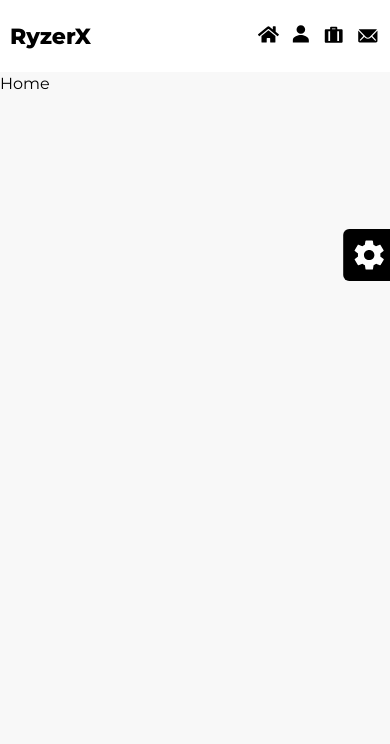
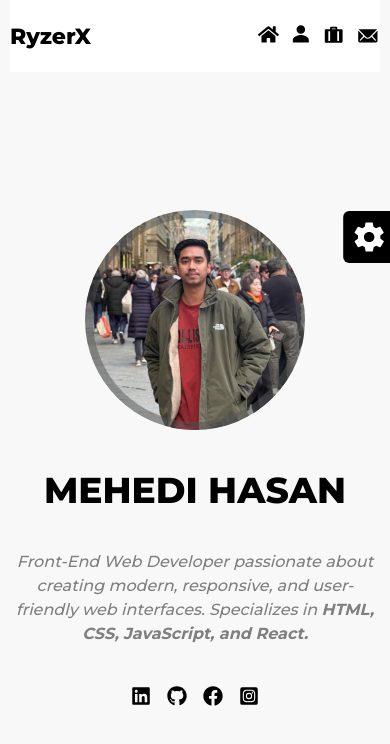
Before and after one commit to mehedihasan101101/Portfolio-Mehedi, a React (Vite) app: page / in a window 390 px wide. Shown: the top 744 px of the page. Built offline with nearby package versions, Linux system fonts and the light colour scheme.

Commit message:
Create responsive home page with brief about Mehedi Hasan, profile image, and social links

```diff
--- a/src/components/nav/Nav.tsx
+++ b/src/components/nav/Nav.tsx
@@ -24,7 +24,7 @@ const navFields: NavFields[] = [
 const Nav = () => {
 
     return (
-        <div className="lg:w-[23%] lg:h-screen h-18 lg:px-0 px-2.5 flex items-center justify-center  bg-sideBarBgColor">
+        <div className="lg:w-[23%] lg:h-screen h-18 lg:px-0  flex items-center justify-center  bg-sideBarBgColor">
             <div className="flex lg:flex-col lg:w-auto w-full lg:items-start items-center lg:justify-normal justify-between lg:space-y-12">
                 <h1 className=" lg:text-[32px] md:text-[25px] text-[22px]  font-extrabold">RyzerX</h1>
 
--- a/src/index.css
+++ b/src/index.css
@@ -12,7 +12,10 @@
     --color-primaryTextColor: var(--color-primaryTextColor);
     --color-secondaryTextColor: var(--color-secondaryTextColor);
     --color-themeSettingTabBg: var(--color-themeSettingTabBg);
-    --color-textThemeController: var(--color-textThemeController)
+    --color-textThemeController: var(--color-textThemeController);
+    --breakpoint-sm: 640px;
+    --breakpoint-md: 768px;
+    --breakpoint-lg: 1200px;
 }
 
 [data-theme="lightMode"] {
--- a/src/layout/RootLayout.tsx
+++ b/src/layout/RootLayout.tsx
@@ -35,9 +35,9 @@ const RootLayout = () => {
 
     const { setLightMode, setDarkMode } = useThemeControll()
     return (
-        <div className="flex lg:flex-row flex-col relative overflow-x-hidden">
+        <div className="flex lg:px-0 px-2.5 min-h-screen lg:flex-row flex-col relative overflow-x-hidden">
             <Nav></Nav>
-            <main className=" w-[77%] lg:h-screen  ">
+            <main className=" lg:w-[77%] flex-1  flex flex-col ">
                 <Outlet></Outlet>
             </main>
 
--- a/src/pages/Home.tsx
+++ b/src/pages/Home.tsx
@@ -1,8 +1,35 @@
+import profileImg from "../assets/personalImg/profilePicture.jpg"
+import { FaLinkedin } from "react-icons/fa";
+import { FaFacebook } from "react-icons/fa";
+import { FaGithub } from "react-icons/fa6";
+import { FaInstagramSquare } from "react-icons/fa";
+import { Link } from "react-router";
 
 const Home = () => {
     return (
-        <div className="h-screen">
-            <h1>Home</h1>
+        <div className=" flex-1 flex items-center justify-center">
+            <div className="flex lg:px-10  h-full lg:flex-row flex-col  items-center lg:space-y-0 space-y-10 lg:gap-16 justify-center">
+                {/* Profile Image  */}
+                <div className="rounded-full relative overflow-hidden md:w-70 md:h-70 w-55 h-55 ">
+                    <img className=" w-full h-full object-cover" src={profileImg} alt="" />
+                    <div className="absolute top-0  w-full h-full border-8 rounded-full border-[#555555]/50">
+                    </div>
+                </div>
+                <div className="space-y-10 flex flex-1  flex-col lg:items-start items-center justify-center ">
+                    <h1 className="md:text-6xl text-4xl font-extrabold">MEHEDI HASAN </h1>
+                    <p className=" max-w-150 text-secondaryTextColor font-medium italic lg:text-start text-center">Front-End Web Developer passionate about creating modern, responsive, and user-friendly web interfaces. Specializes in <span className="font-bold">HTML, CSS, JavaScript, and React.</span>  </p>
+                    <div className="flex gap-4 text-xl">
+                        <Link to={""}><FaLinkedin />   </Link>
+                        <Link to={""}><FaGithub />   </Link>
+                        <Link to={""}><FaFacebook />   </Link>
+                        <Link to={""}> <FaInstagramSquare />   </Link>
+
+                    </div>
+                </div>
+
+            </div>
+
+
         </div>
     );
 };
```
Also changed, not shown: src/assets/personalImg/profilePicture.jpg (added), 2 other files (tests, documents, lock files or other folders).
